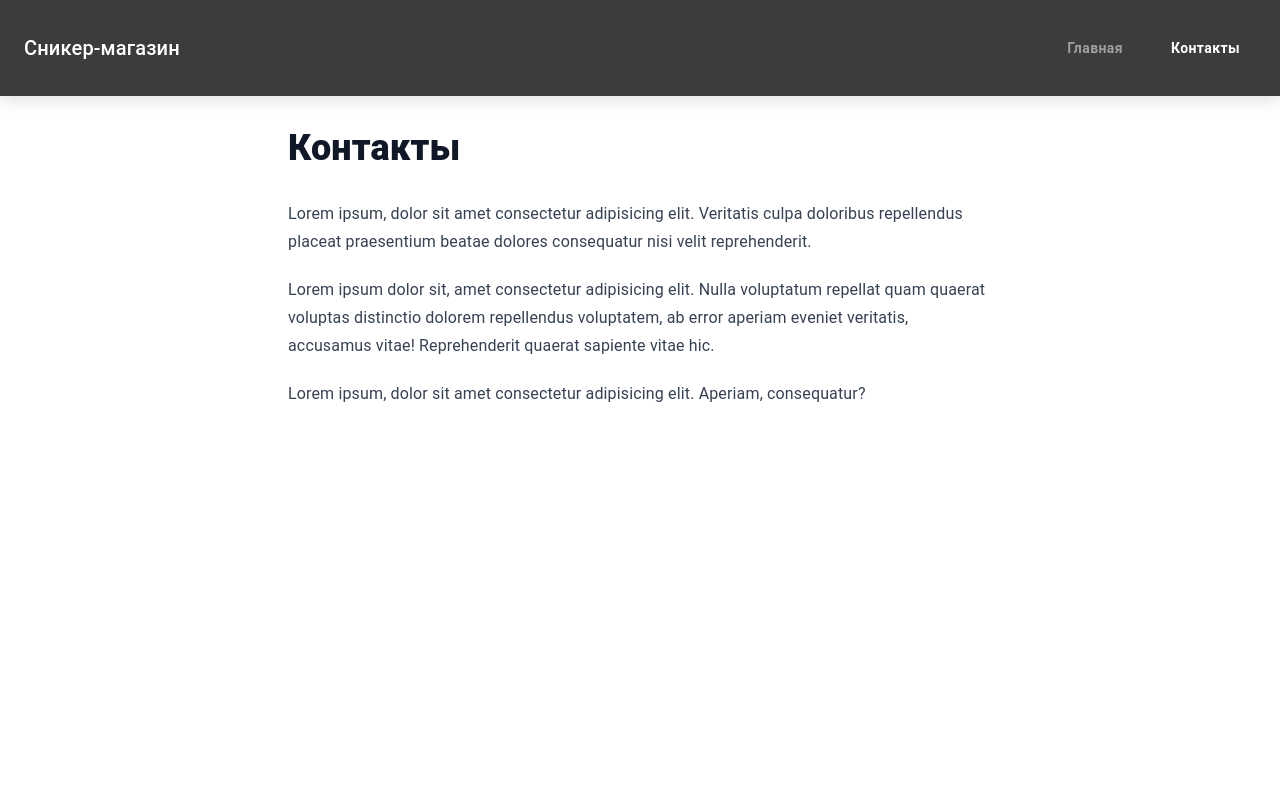
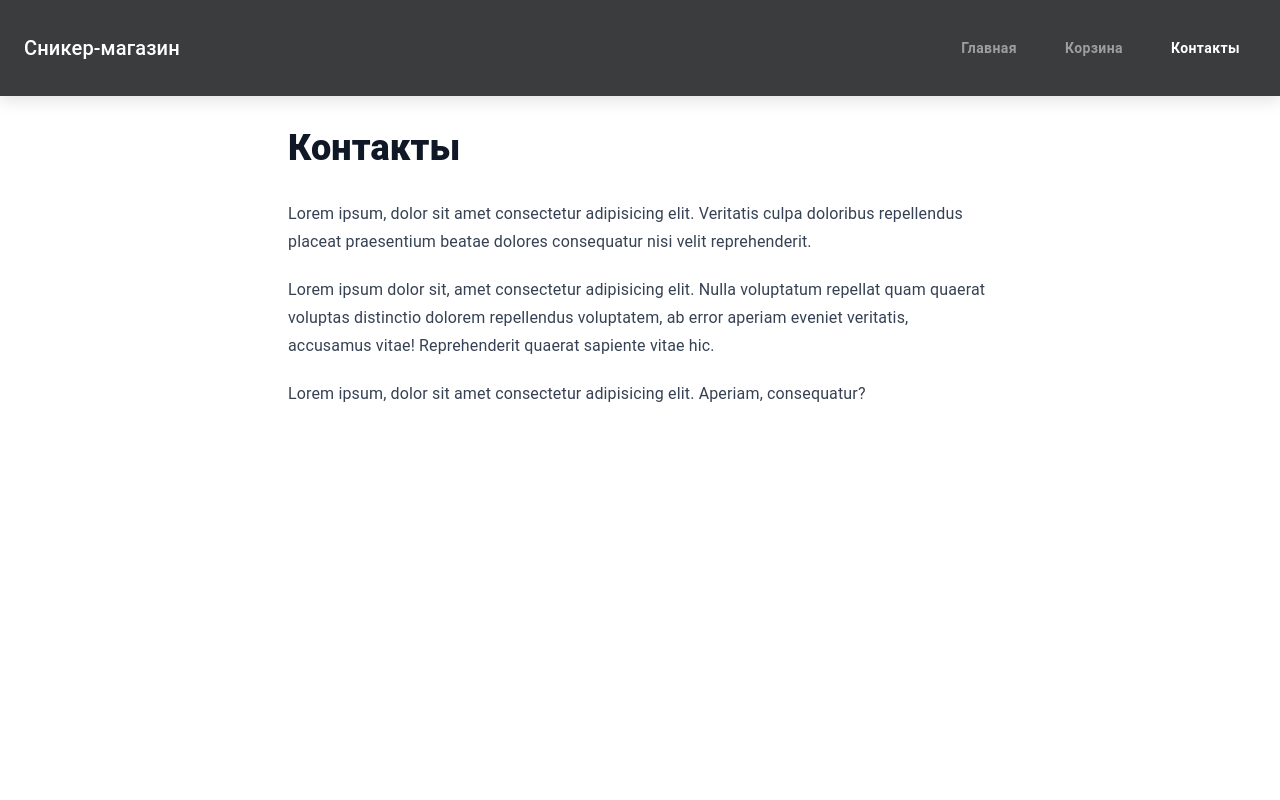
Before and after one commit to ArtemKutsan/react-project-snickers, a React (Vite) app: page /contacts in a window 1280 px wide. Shown: the top 800 px of the page. Built offline with nearby package versions, Linux system fonts and the light colour scheme; no server answers.

Commit message:
update: подключение страницы cart

```diff
--- a/src/App.jsx
+++ b/src/App.jsx
@@ -2,6 +2,7 @@ import './App.css';
 import { Route, Routes } from 'react-router-dom';
 import Layout from './components/Layout';
 import HomePage from './pages/home';
+import CartPage from './pages/cart';
 import ContactsPage from './pages/contacts';
 import NotFoundPage from './pages/not-found';
 
@@ -10,6 +11,7 @@ function App() {
     <Routes>
       <Route path="/" element={<Layout />}>
         <Route index element={<HomePage />} />
+        <Route path="cart" element={<CartPage />} />
         <Route path="contacts" element={<ContactsPage />} />
         <Route path="*" element={<NotFoundPage />} />
       </Route>
--- a/src/components/Nav.jsx
+++ b/src/components/Nav.jsx
@@ -5,7 +5,7 @@ import Box from '@mui/material/Box';
 
 const navLinks = [
   { title: 'Главная', path: '/' },
-  // { title: 'Корзина', path: '/cart' },
+  { title: 'Корзина', path: '/cart' },
   { title: 'Контакты', path: '/contacts' },
 ];
 
```
